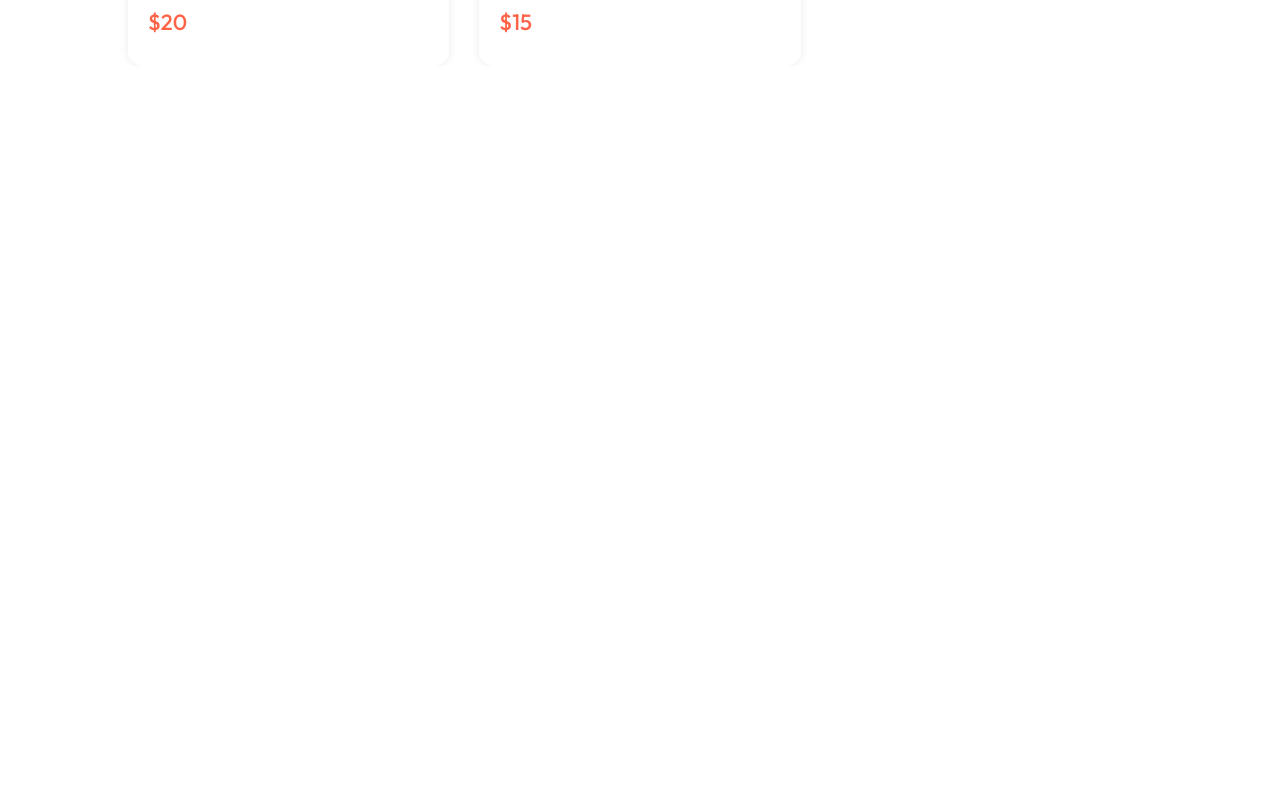
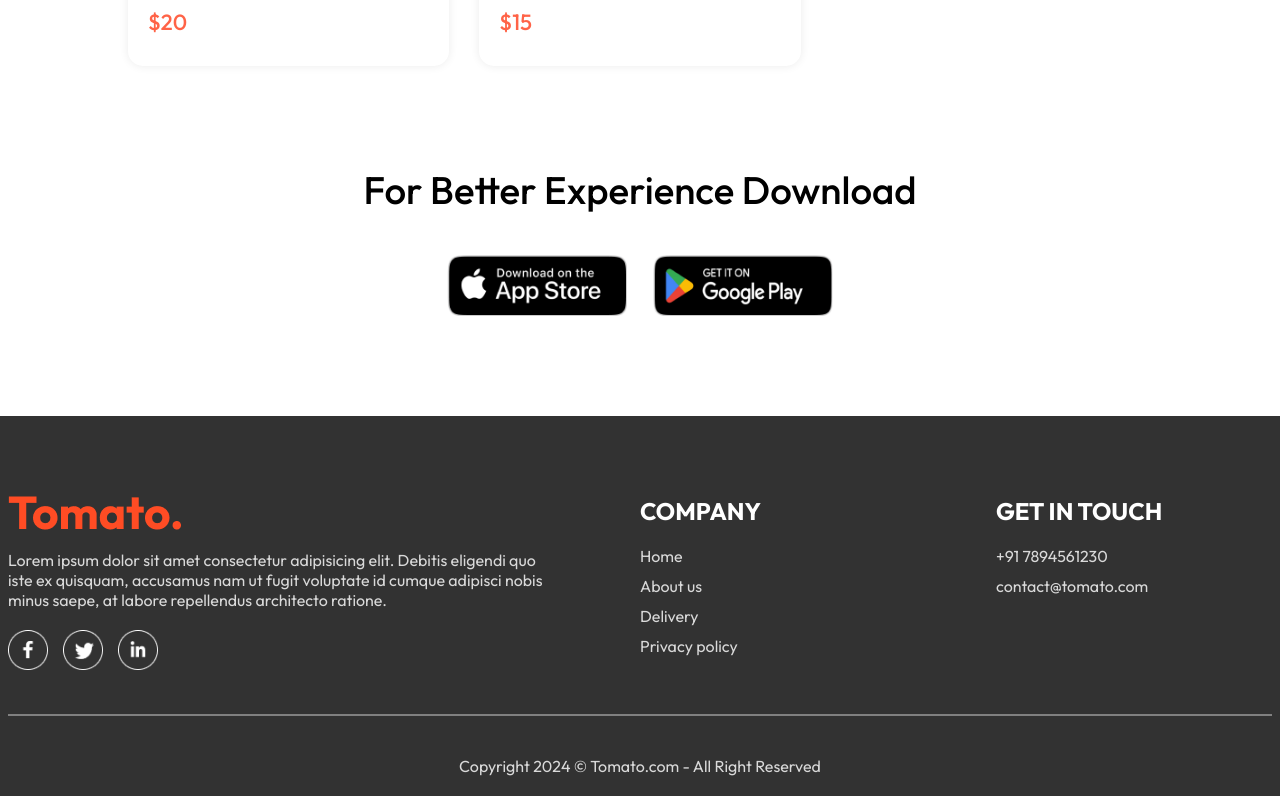
Before and after one commit to amarkumarsbg/food-del, a React (Vite) app in the folder frontend/: page / in a window 1280 px wide. Shown: the part 5897-6693 px from the top of the page. Before the commit the page ends 5963 px from the top, so only its background shows below. Built offline with nearby package versions, Linux system fonts and the light colour scheme.

Commit message:
Footer and header section completed

```diff
--- a/frontend/src/App.jsx
+++ b/frontend/src/App.jsx
@@ -3,8 +3,10 @@ import { Route, Routes } from "react-router-dom";
 import Home from "./pages/Home/Home";
 import Cart from "./pages/Cart/Cart";
 import PlaceOrder from "./pages/PlaceOrder/PlaceOrder";
+import Footer from "./components/Footer/Footer";
 const App = () => {
   return (
+    <>
       <div className="app">
         <Navbar />
         <Routes>
@@ -13,6 +15,8 @@ const App = () => {
           <Route path="/order" element={<PlaceOrder />} />
         </Routes>
       </div>
+      <Footer />
+    </>
   );
 };
 
--- /dev/null
+++ b/frontend/src/components/AppDownload/AppDownload.css
@@ -0,0 +1,25 @@
+.app-download {
+  margin: auto auto;
+  margin-top: 100px;
+  font-size: max(3vw, 20px);
+  text-align: center;
+  font-weight: 500;
+}
+
+.app-download-platforms {
+  display: flex;
+  justify-content: center;
+  gap: max(2vw, 10px);
+  margin-top: 40px;
+}
+
+.app-download-platforms img {
+  width: max(30vw, 120px);
+  max-width: 180px;
+  transition: 0.5s;
+  cursor: pointer;
+}
+
+.app-download-platforms img:hover {
+  transform: scale(1.05);
+}
--- /dev/null
+++ b/frontend/src/components/AppDownload/AppDownload.jsx
@@ -0,0 +1,16 @@
+import { assets } from "../../assets/assets";
+import "./AppDownload.css";
+
+const AppDownload = () => {
+  return (
+    <div className="app-download" id="app-download">
+      <p>For Better Experience Download</p>
+      <div className="app-download-platforms">
+        <img src={assets.app_store} alt="" />
+        <img src={assets.play_store} alt="" />
+      </div>
+    </div>
+  );
+};
+
+export default AppDownload;
--- a/frontend/src/components/FoodDisplay/FoodDisplay.jsx
+++ b/frontend/src/components/FoodDisplay/FoodDisplay.jsx
@@ -10,6 +10,7 @@ const FoodDisplay = ({ category }) => {
       <h2>Top dishes near you</h2>
       <div className="food-display-list">
         {food_list.map((item, index) => {
+          if (category === "All" || category === item.category) {
             return (
               <FoodItem
                 key={index}
@@ -20,6 +21,7 @@ const FoodDisplay = ({ category }) => {
                 image={item.image}
               />
             );
+          }
         })}
       </div>
     </div>
--- /dev/null
+++ b/frontend/src/components/Footer/Footer.css
@@ -0,0 +1,53 @@
+.footer {
+  color: #d9d9d9;
+  background-color: #323232;
+  display: flex;
+  flex-direction: column;
+  align-items: center;
+  gap: 20px;
+  padding: 20px 8px;
+  padding-top: 80px;
+  margin-top: 100px;
+}
+
+.footer-content {
+  width: 100%;
+  display: grid;
+  grid-template-columns: 2fr 1fr 1fr;
+  gap: 80px;
+}
+
+.footer-content-left,
+.footer-content-right,
+.footer-content-center {
+  display: flex;
+  flex-direction: column;
+  align-items: start;
+  gap: 20px;
+}
+
+.footer-content-left li,
+.footer-content-right li,
+.footer-content-center li {
+  list-style: none;
+  margin-bottom: 10px;
+  cursor: pointer;
+}
+
+.footer-content-right h2,
+.footer-content-center h2 {
+  color: white;
+}
+
+.footer-social-icons img {
+  width: 40px;
+  margin-right: 15px;
+}
+
+.footer hr {
+  width: 100%;
+  height: 2px;
+  margin: 20px 0px;
+  background-color: gray;
+  border: none;
+}
--- /dev/null
+++ b/frontend/src/components/Footer/Footer.jsx
@@ -0,0 +1,47 @@
+import { assets } from "../../assets/assets";
+import "./Footer.css";
+
+const Footer = () => {
+  return (
+    <div className="footer" id="footer">
+      <div className="footer-content">
+        <div className="footer-content-left">
+          <img src={assets.logo} alt="" />
+          <p>
+            Lorem ipsum dolor sit amet consectetur adipisicing elit. Debitis
+            eligendi quo iste ex quisquam, accusamus nam ut fugit voluptate id
+            cumque adipisci nobis minus saepe, at labore repellendus architecto
+            ratione.
+          </p>
+          <div className="footer-social-icons">
+            <img src={assets.facebook_icon} alt="" />
+            <img src={assets.twitter_icon} alt="" />
+            <img src={assets.linkedin_icon} alt="" />
+          </div>
+        </div>
+        <div className="footer-content-center">
+          <h2>COMPANY</h2>
+          <ul>
+            <li>Home</li>
+            <li>About us</li>
+            <li>Delivery</li>
+            <li>Privacy policy</li>
+          </ul>
+        </div>
+        <div className="footer-content-right">
+          <h2>GET IN TOUCH</h2>
+          <ul>
+            <li>+91 7894561230</li>
+            <li>contact@tomato.com</li>
+          </ul>
+        </div>
+      </div>
+      <hr />
+      <p className="footer-copyright">
+        Copyright 2024 © Tomato.com - All Right Reserved
+      </p>
+    </div>
+  );
+};
+
+export default Footer;
--- a/frontend/src/pages/Home/Home.jsx
+++ b/frontend/src/pages/Home/Home.jsx
@@ -3,6 +3,7 @@ import ExploreMenu from "../../components/ExploreMenu/ExploreMenu";
 import Header from "../../components/Header/Header";
 import "./Home.css";
 import FoodDisplay from "../../components/FoodDisplay/FoodDisplay";
+import AppDownload from "../../components/AppDownload/AppDownload";
 
 const Home = () => {
   const [category, setCategory] = useState("All");
@@ -11,6 +12,7 @@ const Home = () => {
       <Header />
       <ExploreMenu category={category} setCategory={setCategory} />
       <FoodDisplay category={category} />
+      <AppDownload />
     </div>
   );
 };
```
Lines whose indentation alone changed are shown as unchanged.
